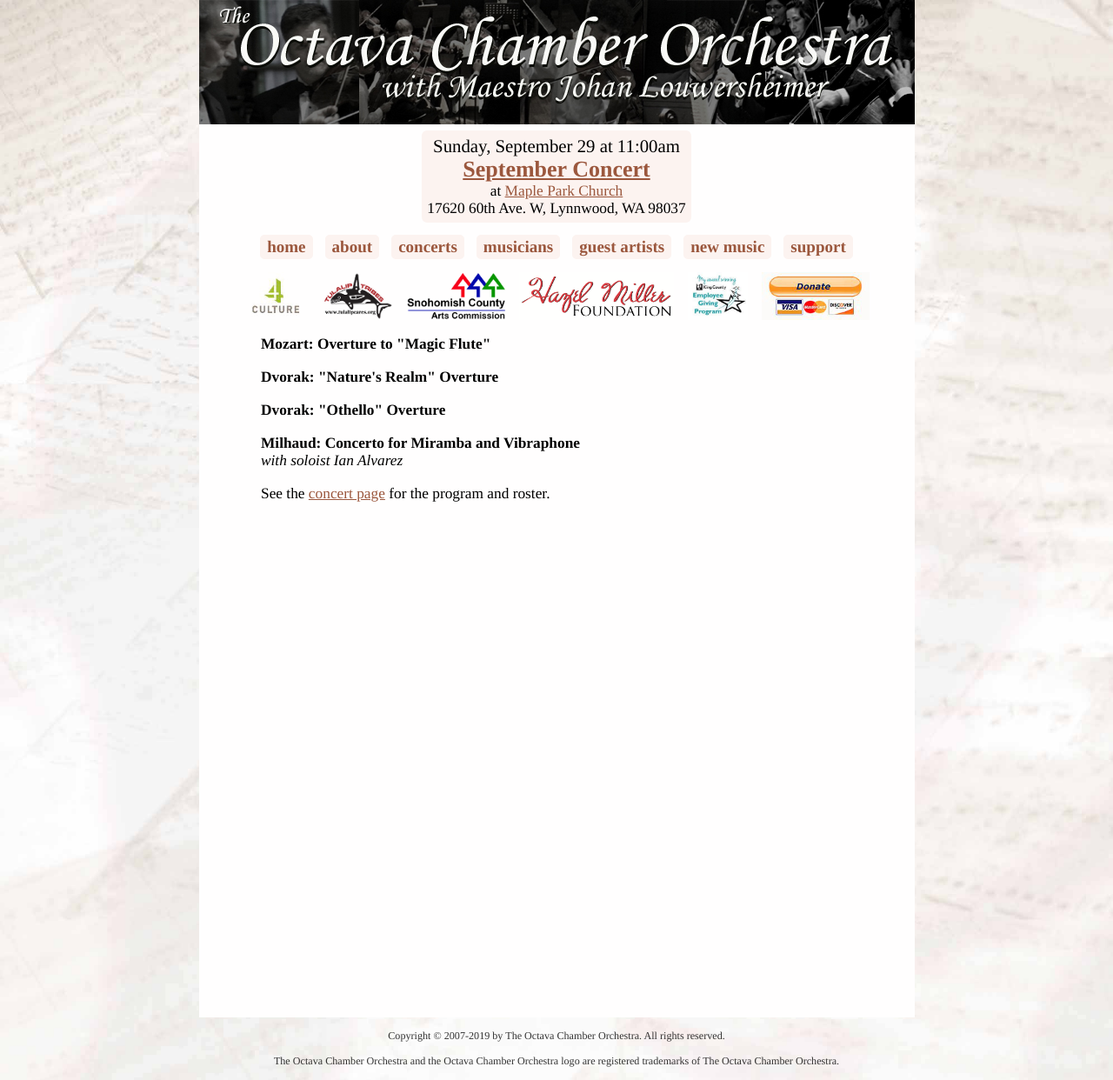
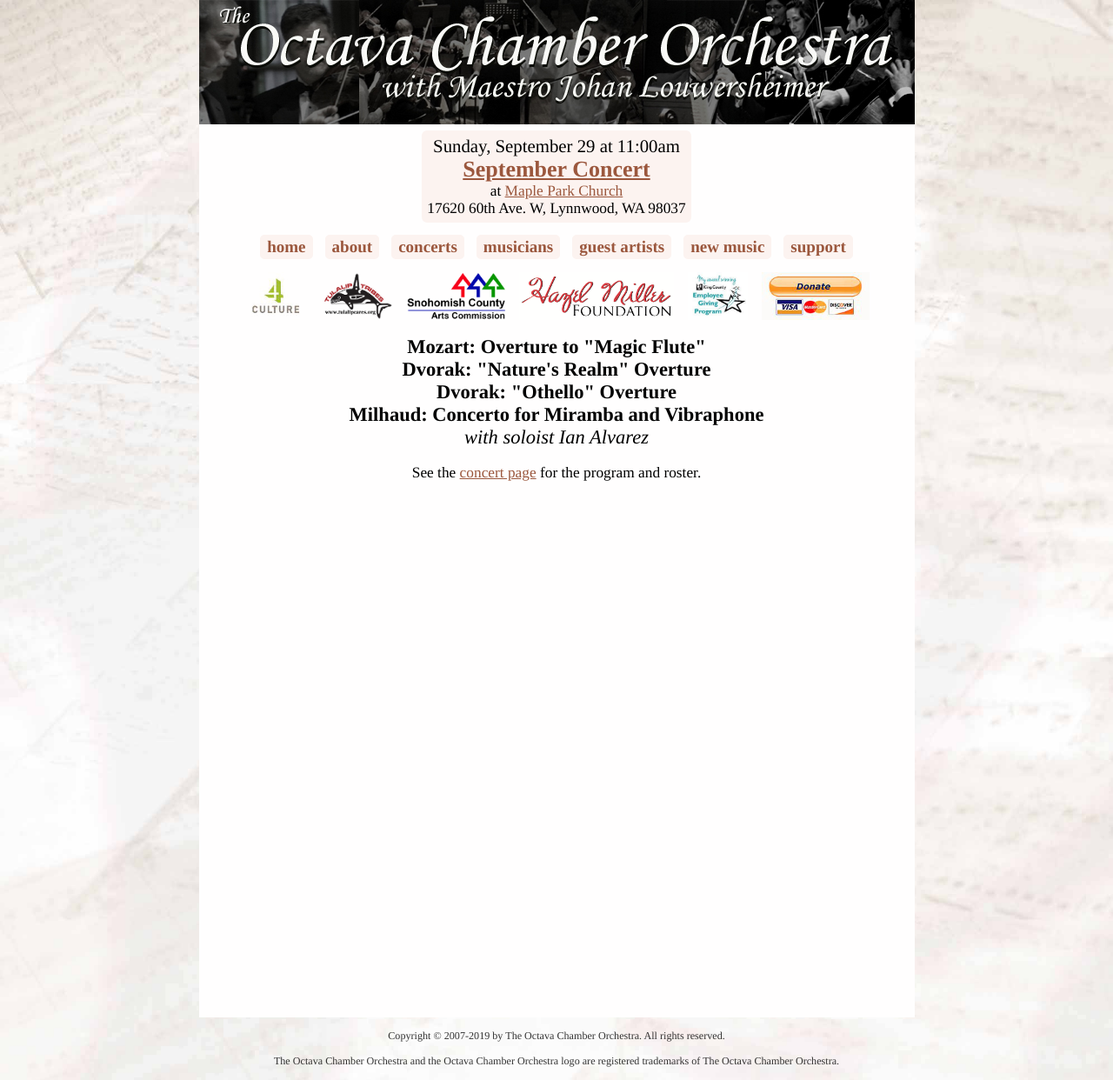
Before and after one commit to Octava-Chamber-Orchestra/Octava-Chamber-Orchestra.github.io, a Jekyll site: the page built from _main_pages/home.html, in a window 1280 px wide. Shown: the whole page at 87% size. Built offline with Jekyll 4.4.1, drawn with Linux system fonts in a browser that asks for light colours.

Commit message:
Changed formatting of concerts.

```diff
--- a/_includes/program.html
+++ b/_includes/program.html
@@ -2,8 +2,9 @@
 {% if include.concert.description %}
     <p>{{ include.concert.description }}</p>
 {% endif %}
+{% if include.movements != true %}<p>{% endif %}
 {% for piece in include.concert.program %}
-    <p>
+    {% if include.movements %}<p>{% endif %}
     <strong>{% include musician.html name = piece.by %}: {{ piece.title }}</strong>
     {% if piece.subtitle %}
         {{ piece.subtitle }}
@@ -16,5 +17,6 @@
             <br>{{ movement }}
         {% endfor %}
     {% endif %}
-    </p>
+    {% if include.movements %}</p>{% else %}<br>{% endif %}
 {% endfor %}
+{% if include.movements != true %}</p>{% endif %}
--- a/_includes/tickets.html
+++ b/_includes/tickets.html
@@ -1,13 +1,16 @@
+<div style="text-align:center;">
 {% assign concert = include.concert %}
 {% if concert.tickets_description %}
     <p id="info">{{ concert.tickets_description }}</p>
-    <p><a href="{% link _main_pages/about.md %}">Join our Mailing List</a></p>
+    <p><a href="{% link _main_pages/about.md %}#mail">Join our Mailing List</a></p>
 {% endif %}
 
 {% assign tickets = concert.tickets %}
 {% if tickets %}
+    <div style="text-align:center;">
     <h2>Discount Advance Tickets Online</h2>
     <p><img src="{% link assets/paypal.gif %}" alt="PayPal"></p>
+    <div style="display:inline-block;text-align:left;">
     {% for ticket in tickets %}
         <div class="ticket">
             <form
@@ -53,6 +56,7 @@
             </span>
         </div>
     {% endfor %}
+    </div>
     <form target="paypal" action="https://www.paypal.com/cgi-bin/webscr" method="post">
         <input type="hidden" name="cmd" value="_cart">
         <input type="hidden" name="business" value="info@OctavaChamberOrchestra.com">
@@ -68,4 +72,6 @@
         receipt from PayPal. Please present this receipt at the ticket desk the day of the
         performance.
     </p>
+    </div>
 {% endif %}
+</div>
--- a/_layouts/concert.html
+++ b/_layouts/concert.html
@@ -9,7 +9,7 @@ layout: page
 
 <h1>{{ page.title }}</h1>
 {% include poster.html concert = page %}
-<p>
+<p style="text-align:center;">
     {% if future %}
         <strong>{{ page.date | date: "%A, %B %-d %-I:%M%P" }}</strong>
     {% else %}
--- a/_main_pages/home.html
+++ b/_main_pages/home.html
@@ -14,7 +14,9 @@ permalink: /
 
 {% include poster.html concert = upcoming_concert %}
 {% if concert.poster != true %}
-    {% include program.html concert = concert %}
+    <div style="text-align:center;font-size:1.3em;">
+        {% include program.html concert = concert %}
+    </div>
 {% endif %}
 {% include tickets.html concert = upcoming_concert %}
-<p>See the <a href="{{ concert.url }}">concert page</a> for the program and roster.</p>
+<p style="text-align:center;">See the <a href="{{ concert.url }}">concert page</a> for the program and roster.</p>
```
Lines whose indentation alone changed are shown as unchanged.
